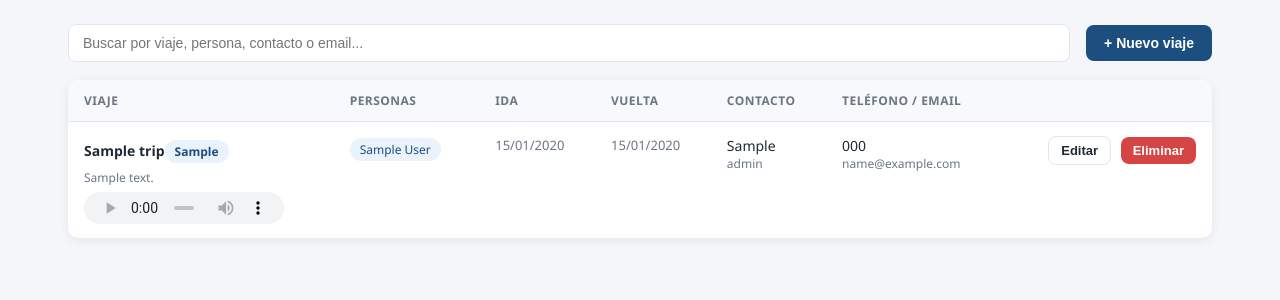
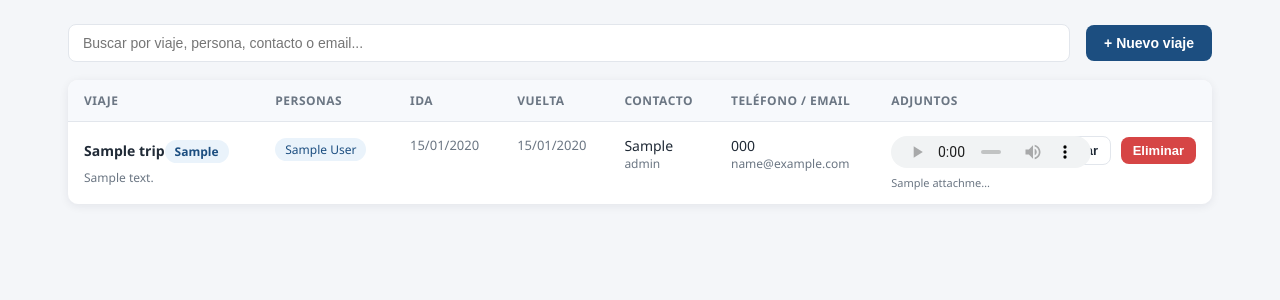
Before and after one commit to diegohernaniii/agenda-viajes, a FastAPI app: page /dashboard in a window 1280 px wide. Shown: the part 52-352 px from the top of the page. Run offline with FastAPI, Linux system fonts and the light colour scheme; the visitor is signed in with stand-in values (Sample User, id 1); tables that the repository leaves empty hold one stand-in row (values such as "Sample post").

Commit message:
Adjuntos en columna propia al final de la tabla y titulo editable para cada foto/audio

```diff
--- a/backend/database.py
+++ b/backend/database.py
@@ -32,6 +32,12 @@
             with engine.begin() as conn:
                 conn.execute(text("ALTER TABLE trips ADD COLUMN purpose VARCHAR(150) NOT NULL DEFAULT ''"))
 
+    if "attachments" in inspector.get_table_names():
+        columns = [c["name"] for c in inspector.get_columns("attachments")]
+        if "title" not in columns:
+            with engine.begin() as conn:
+                conn.execute(text("ALTER TABLE attachments ADD COLUMN title VARCHAR(200) NOT NULL DEFAULT ''"))
+
 
 def get_db():
     db = SessionLocal()
--- a/backend/main.py
+++ b/backend/main.py
@@ -239,6 +239,7 @@
 async def upload_attachment(
     trip_id: int,
     file: UploadFile = File(...),
+    title: str = Form(""),
     db: Session = Depends(get_db),
     user: User = Depends(require_login),
 ):
@@ -256,7 +257,8 @@
 
     data = await file.read()
     if len(data) > MAX_UPLOAD_BYTES:
-        raise HTTPException(status_code=400, detail="El archivo es demasiado grande (máximo 15 MB)")
+        max_mb = MAX_UPLOAD_BYTES // (1024 * 1024)
+        raise HTTPException(status_code=400, detail=f"El archivo es demasiado grande (máximo {max_mb} MB)")
 
     trip_dir = UPLOADS_DIR / str(trip_id)
     trip_dir.mkdir(parents=True, exist_ok=True)
@@ -267,12 +269,34 @@
     attachment = Attachment(
         trip_id=trip_id,
         kind=kind,
+        title=title.strip(),
         stored_name=stored_name,
         original_name=file.filename or "",
         content_type=content_type,
         uploaded_by=user.full_name or user.email,
     )
     db.add(attachment)
+    db.commit()
+    db.refresh(attachment)
+    return attachment
+
+
+@app.patch("/api/trips/{trip_id}/attachments/{attachment_id}", response_model=AttachmentOut)
+def update_attachment(
+    trip_id: int,
+    attachment_id: int,
+    title: str = Form(""),
+    db: Session = Depends(get_db),
+    user: User = Depends(require_login),
+):
+    attachment = (
+        db.query(Attachment)
+        .filter(Attachment.id == attachment_id, Attachment.trip_id == trip_id)
+        .first()
+    )
+    if not attachment:
+        raise HTTPException(status_code=404, detail="Adjunto no encontrado")
+    attachment.title = title.strip()
     db.commit()
     db.refresh(attachment)
     return attachment
--- a/backend/models.py
+++ b/backend/models.py
@@ -86,6 +86,7 @@
     kind = Column(String(10), nullable=False)  # "image" o "audio"
     stored_name = Column(String(255), nullable=False)
     original_name = Column(String(255), nullable=False, default="")
+    title = Column(String(200), nullable=False, default="")
     content_type = Column(String(100), nullable=False, default="")
     uploaded_by = Column(String(80), nullable=False, default="")
     created_at = Column(DateTime, default=datetime.utcnow)
--- a/backend/schemas.py
+++ b/backend/schemas.py
@@ -19,6 +19,7 @@
 class AttachmentOut(BaseModel):
     id: int
     kind: str
+    title: str
     original_name: str
     content_type: str
     url: str
--- a/backend/static/css/style.css
+++ b/backend/static/css/style.css
@@ -261,7 +261,8 @@
 tbody tr:hover { background: #f9fbfd; }
 
 .trip-name { font-weight: 600; }
-.attachments-preview { display: flex; flex-wrap: wrap; gap: 6px; margin-top: 6px; align-items: center; }
+.attachments-preview { display: flex; flex-wrap: wrap; gap: 10px; }
+.attachments-preview-item { max-width: 100px; }
 .attachment-thumb-sm {
   width: 44px;
   height: 44px;
@@ -271,6 +272,15 @@
   display: block;
 }
 .attachment-audio-sm { height: 32px; max-width: 200px; }
+.attachment-caption {
+  font-size: 11px;
+  color: var(--text-muted);
+  margin-top: 3px;
+  max-width: 100px;
+  overflow: hidden;
+  text-overflow: ellipsis;
+  white-space: nowrap;
+}
 .trip-dates { color: var(--text-muted); font-size: 13px; white-space: nowrap; }
 .pill {
   display: inline-block;
@@ -409,8 +419,18 @@
   border-radius: 6px;
   display: block;
 }
-.attachment-item-audio { padding: 10px 12px; display: flex; align-items: center; }
+.attachment-item-audio { padding: 10px 12px; display: flex; flex-direction: column; gap: 6px; }
 .attachment-item-audio audio { max-width: 220px; height: 34px; }
+.attachment-title-input {
+  width: 88px;
+  margin-top: 6px;
+  padding: 4px 6px;
+  border: 1px solid var(--border);
+  border-radius: 6px;
+  font-size: 11px;
+  font-family: inherit;
+}
+.attachment-item-audio .attachment-title-input { width: 200px; }
 .attachment-remove {
   position: absolute;
   top: -8px;
--- a/backend/static/js/app.js
+++ b/backend/static/js/app.js
@@ -68,12 +68,15 @@
 }
 
 function attachmentsPreviewHtml(attachments) {
-  if (!attachments.length) return "";
+  if (!attachments.length) return `<span style="color:var(--text-muted)">—</span>`;
   const items = attachments.map((att) => {
+    const caption = att.title
+      ? `<div class="attachment-caption">${escapeHtml(att.title)}</div>`
+      : "";
     if (att.kind === "image") {
-      return `<a href="${att.url}" target="_blank" rel="noopener"><img src="${att.url}" class="attachment-thumb-sm" alt="${escapeHtml(att.original_name)}"></a>`;
+      return `<div class="attachments-preview-item"><a href="${att.url}" target="_blank" rel="noopener"><img src="${att.url}" class="attachment-thumb-sm" alt="${escapeHtml(att.title || att.original_name)}"></a>${caption}</div>`;
     }
-    return `<audio controls src="${att.url}" class="attachment-audio-sm"></audio>`;
+    return `<div class="attachments-preview-item"><audio controls src="${att.url}" class="attachment-audio-sm"></audio>${caption}</div>`;
   });
   return `<div class="attachments-preview">${items.join("")}</div>`;
 }
@@ -95,10 +98,9 @@
       : "—";
     const purposeHtml = trip.purpose ? `<div class="pill" style="margin-top:4px;">${escapeHtml(trip.purpose)}</div>` : "";
     const notesHtml = trip.notes ? `<div style="font-weight:400;color:var(--text-muted);font-size:12px;margin-top:4px;">${escapeHtml(trip.notes)}</div>` : "";
-    const attachmentsPreview = attachmentsPreviewHtml(trip.attachments || []);
 
     tr.innerHTML = `
-      <td class="trip-name">${escapeHtml(trip.name)}${purposeHtml}${notesHtml}${attachmentsPreview}</td>
+      <td class="trip-name">${escapeHtml(trip.name)}${purposeHtml}${notesHtml}</td>
       <td>${travelersHtml}</td>
       <td class="trip-dates">${fmtDate(trip.start_date)}</td>
       <td class="trip-dates">${fmtDate(trip.end_date)}</td>
@@ -107,6 +109,7 @@
         ${phonesHtml}
         <div style="color:var(--text-muted);font-size:12px;">${escapeHtml(trip.contact_email) || ""}</div>
       </td>
+      <td>${attachmentsPreviewHtml(trip.attachments || [])}</td>
       <td class="actions-cell">
         <button class="btn btn-secondary btn-sm" data-action="edit" data-id="${trip.id}">Editar</button>
         <button class="btn btn-danger btn-sm" data-action="delete" data-id="${trip.id}">Eliminar</button>
@@ -146,16 +149,19 @@
 
 function attachmentItemHtml(att) {
   const removeBtn = `<button type="button" class="attachment-remove" data-attachment-id="${att.id}">&times;</button>`;
+  const titleInput = `<input type="text" class="attachment-title-input" data-attachment-id="${att.id}" placeholder="Añadir título..." value="${escapeHtml(att.title)}">`;
   if (att.kind === "image") {
     return `
       <div class="attachment-item">
-        <a href="${att.url}" target="_blank" rel="noopener"><img src="${att.url}" class="attachment-thumb" alt="${escapeHtml(att.original_name)}"></a>
+        <a href="${att.url}" target="_blank" rel="noopener"><img src="${att.url}" class="attachment-thumb" alt="${escapeHtml(att.title || att.original_name)}"></a>
+        ${titleInput}
         ${removeBtn}
       </div>`;
   }
   return `
     <div class="attachment-item attachment-item-audio">
       <audio controls src="${att.url}"></audio>
+      ${titleInput}
       ${removeBtn}
     </div>`;
 }
@@ -184,6 +190,25 @@
     attachmentUploadHint.style.display = "none";
   } catch (err) {
     attachmentUploadHint.textContent = "No se pudo subir: " + err.message;
+  }
+}
+
+async function updateAttachmentTitle(attachmentId, title) {
+  try {
+    const formData = new FormData();
+    formData.append("title", title);
+    const updated = await api(`/api/trips/${state.editingId}/attachments/${attachmentId}`, {
+      method: "PATCH",
+      body: formData,
+    });
+    const trip = state.trips.find((t) => t.id === state.editingId);
+    if (trip) {
+      const att = (trip.attachments || []).find((a) => a.id === Number(attachmentId));
+      if (att) att.title = updated.title;
+    }
+  } catch (err) {
+    attachmentUploadHint.style.display = "block";
+    attachmentUploadHint.textContent = "No se pudo guardar el título: " + err.message;
   }
 }
 
@@ -418,6 +443,12 @@
   deleteAttachment(btn.dataset.attachmentId);
 });
 
+attachmentsBox.addEventListener("change", (e) => {
+  const input = e.target.closest(".attachment-title-input");
+  if (!input) return;
+  updateAttachmentTitle(input.dataset.attachmentId, input.value.trim());
+});
+
 searchInput.addEventListener("input", (e) => {
   state.searchTerm = e.target.value;
   renderTrips();
--- a/backend/templates/index.html
+++ b/backend/templates/index.html
@@ -34,6 +34,7 @@
             <th>Vuelta</th>
             <th>Contacto</th>
             <th>Teléfono / Email</th>
+            <th>Adjuntos</th>
             <th></th>
           </tr>
         </thead>
```
